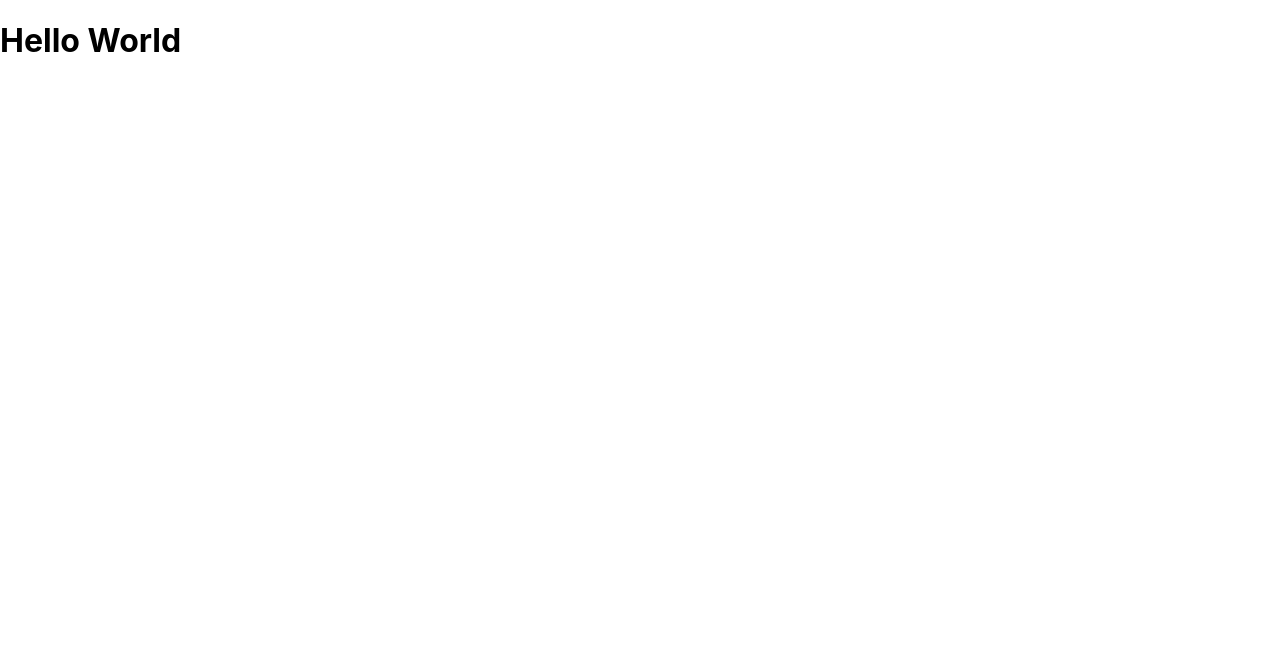
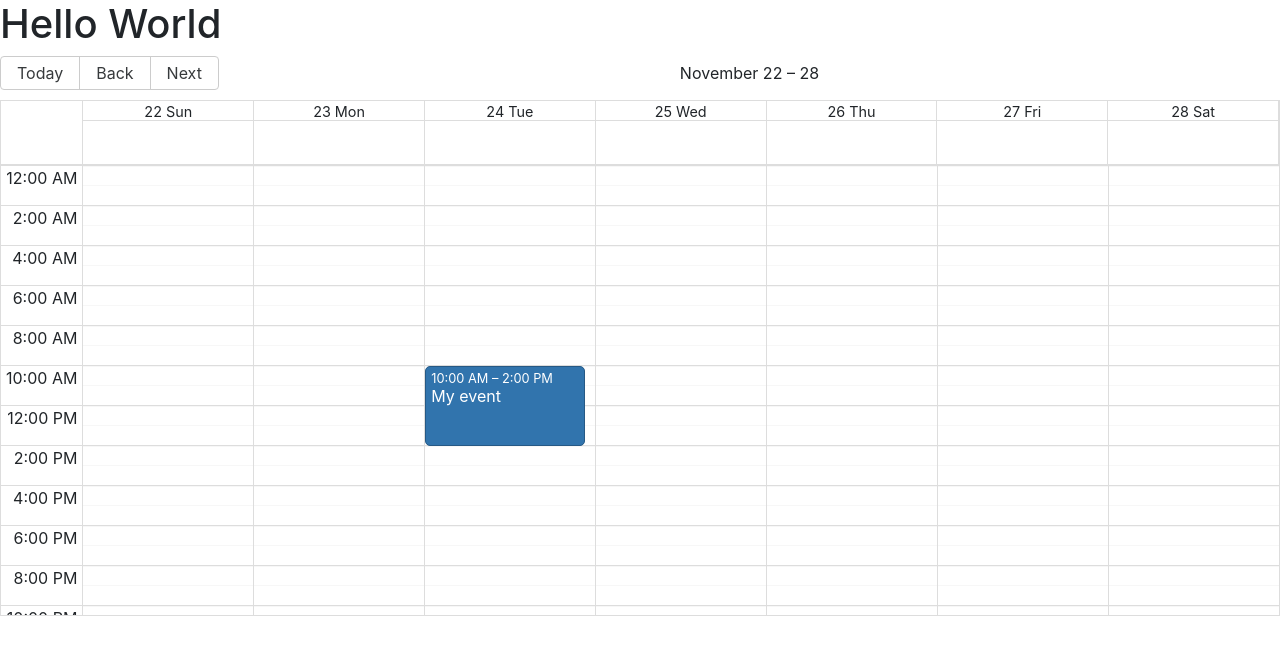
Before and after one commit to evansinho/Book-Mentor, a React (Create React App) app: page / in a window 1280 px wide. Shown: the top 654 px of the page. Built offline with nearby package versions, Linux system fonts and the light colour scheme; no server answers.

Commit message:
setup the react big calendar and modal

```diff
--- a/package.json
+++ b/package.json
@@ -6,8 +6,10 @@
     "@testing-library/jest-dom": "^5.11.9",
     "@testing-library/react": "^11.2.5",
     "@testing-library/user-event": "^12.7.1",
+    "moment": "^2.29.1",
     "react": "^17.0.1",
     "react-big-calendar": "^0.32.0",
+    "react-bootstrap": "^1.5.0",
     "react-dom": "^17.0.1",
     "react-scripts": "4.0.2",
     "web-vitals": "^1.1.0"
--- a/public/index.html
+++ b/public/index.html
@@ -24,7 +24,9 @@
       work correctly both with client-side routing and a non-root public URL.
       Learn how to configure a non-root public URL by running `npm run build`.
     -->
-    <title>React App</title>
+    <title>Appointment App</title>
+    <!-- CSS only -->
+  <link href="https://cdn.jsdelivr.net/npm/bootstrap@5.0.0-beta2/dist/css/bootstrap.min.css" rel="stylesheet" integrity="sha384-BmbxuPwQa2lc/FVzBcNJ7UAyJxM6wuqIj61tLrc4wSX0szH/Ev+nYRRuWlolflfl" crossorigin="anonymous">
   </head>
   <body>
     <noscript>You need to enable JavaScript to run this app.</noscript>
@@ -40,4 +42,6 @@
       To create a production bundle, use `npm run build` or `yarn build`.
     -->
   </body>
+  <!-- JavaScript Bundle with Popper -->
+<script src="https://cdn.jsdelivr.net/npm/bootstrap@5.0.0-beta2/dist/js/bootstrap.bundle.min.js" integrity="sha384-b5kHyXgcpbZJO/tY9Ul7kGkf1S0CWuKcCD38l8YkeH8z8QjE0GmW1gYU5S9FOnJ0" crossorigin="anonymous"></script>
 </html>
--- a/src/components/App.js
+++ b/src/components/App.js
@@ -1,9 +1,13 @@
 import React from 'react';
+import Scheduler from './Scheduler';
+// import Schedule from './Schedule';
 
 function App() {
   return (
     <div className="App">
       <h1>Hello World</h1>
+      <Scheduler />
+      {/* <Schedule /> */}
     </div>
   );
 }
--- a/src/components/Scheduler.js
+++ b/src/components/Scheduler.js
@@ -0,0 +1,83 @@
+import React, { useEffect, useState } from 'react';
+import { Calendar, momentLocalizer } from 'react-big-calendar';
+import moment from 'moment';
+import Modal from "react-bootstrap/modal";
+import 'react-big-calendar/lib/css/react-big-calendar.css';
+
+const localizer = momentLocalizer(moment);
+
+const Scheduler = () => {
+  const [events, setEvents] = useState([]);
+  const [showAddModal, setShowAddModal] = React.useState(false);
+
+  useEffect(() => {
+    async function fetchEvents() {
+      const res = await fetch('https://private-37dacc-cfcalendar.apiary-mock.com/mentors/1/agenda');
+      res
+        .json()
+        .then(res => setEvents(res.calendar))
+        .catch(err => console.log(err));
+    }
+    fetchEvents();
+  }, []);
+
+  const hideModals = () => {
+    setShowAddModal(false);
+  };
+
+  const handleSelect = (event, e) => {
+    // const { start, end } = event;
+    // const data = { title: "", start, end, allDay: false };
+    setShowAddModal(true);
+  };
+
+
+  // const event = events.map( slot => {
+  //   return  {
+  //     'title': 'Book A call',
+  //     'allDay': false,
+  //     'start': slot.date_time,
+  //     'end': '',
+  //   }
+  // })
+
+  // console.log(event);
+
+  return (
+    <div>
+      <Modal
+        show={showAddModal}
+        onHide={hideModals}>
+        <Modal.Header closeButton>
+          <Modal.Title>Add Calendar Event</Modal.Title>
+        </Modal.Header>
+        <Modal.Body>
+          <h1>hello</h1>
+        </Modal.Body>
+      </Modal>
+      <Calendar
+        events={[
+          {
+            'title': 'My event',
+            'allDay': false,
+            'start': new Date(2020, 10, 24, 10, 0), // 10.00 AM
+            'end': new Date(2020, 10, 24, 14, 0), // 2.00 PM
+          }
+        ]}
+        // events ={event}
+        step={60}
+        view='week'
+        views={['week']}
+        localizer={localizer}
+        style={{ height: '70vh' }}
+        selectable={true}
+        startAccessor='start'
+        endAccessor='end'
+        onSelectSlot={handleSelect}
+        date={new Date(2020, 10, 24)}
+      />
+    </div>
+  )
+}
+
+export default Scheduler;
```
Also changed, not shown: 1 other file (tests, documents, lock files or other folders).
